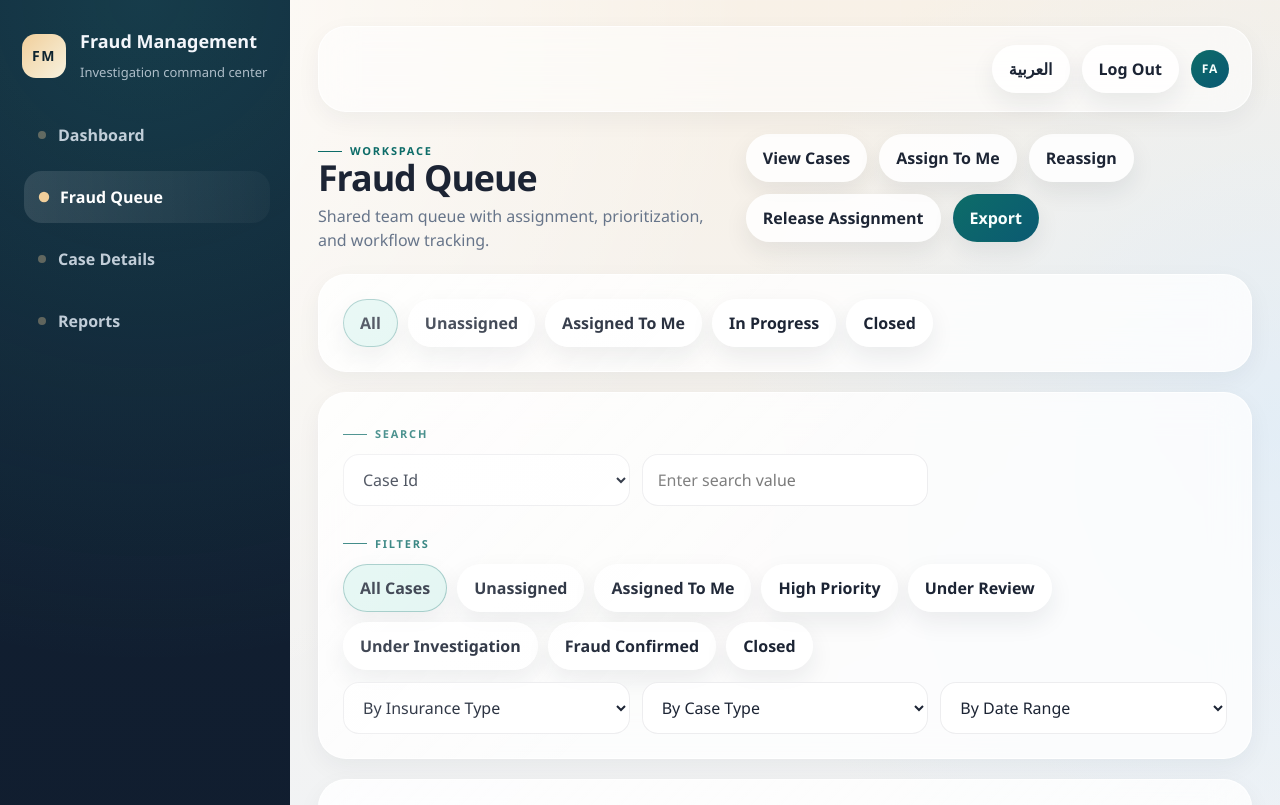
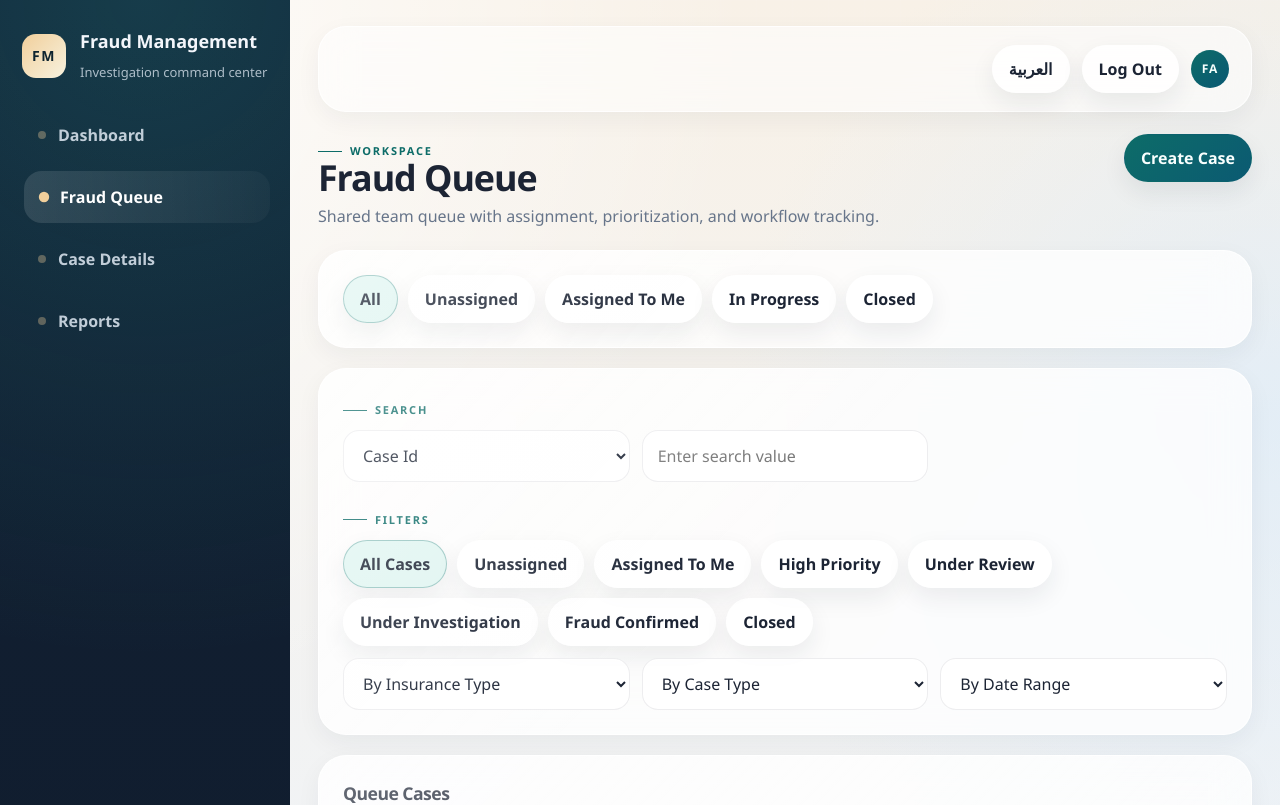
Before and after one commit to ElbahriHeni/fraud-web-complete, a React (Vite) app: page /app/queue in a window 1280 px wide. Shown: the top 805 px of the page. Built offline with nearby package versions, Linux system fonts and the light colour scheme.

Commit message:
Update FraudQueuePage.tsx

```diff
--- a/src/pages/cases/FraudQueuePage.tsx
+++ b/src/pages/cases/FraudQueuePage.tsx
@@ -22,6 +22,7 @@ type QueueCopy = {
   openCase: string;
   updateStatus: string;
   addNote: string;
+  createCase: string;
 
   all: string;
   unassigned: string;
@@ -104,6 +105,7 @@ const pageCopy: Record<AppLanguage, QueueCopy> = {
     openCase: 'Open Case',
     updateStatus: 'Update Status',
     addNote: 'Add Note',
+    createCase: 'Create Case',
 
     all: 'All',
     unassigned: 'Unassigned',
@@ -184,6 +186,7 @@ const pageCopy: Record<AppLanguage, QueueCopy> = {
     openCase: 'فتح البلاغ',
     updateStatus: 'تحديث الحالة',
     addNote: 'إضافة ملاحظة',
+    createCase: 'إنشاء بلاغ',
 
     all: 'الكل',
     unassigned: 'غير المعيّنة',
@@ -435,23 +438,9 @@ export default function FraudQueuePage() {
         title={t.title}
         subtitle={t.subtitle}
         action={
-          <div className="actions-inline" style={{ gap: 12, flexWrap: 'wrap' }}>
-            <button className="btn" type="button">
-              {t.viewCases}
-            </button>
-            <button className="btn" type="button">
-              {t.assignToMe}
-            </button>
-            <button className="btn" type="button">
-              {t.reassign}
-            </button>
-            <button className="btn" type="button">
-              {t.releaseAssignment}
-            </button>
-            <button className="btn primary" type="button">
-              {t.export}
-            </button>
-          </div>
+          <Link className="btn primary" to="/app/cases/new">
+            {t.createCase}
+          </Link>
         }
       />
 
```
